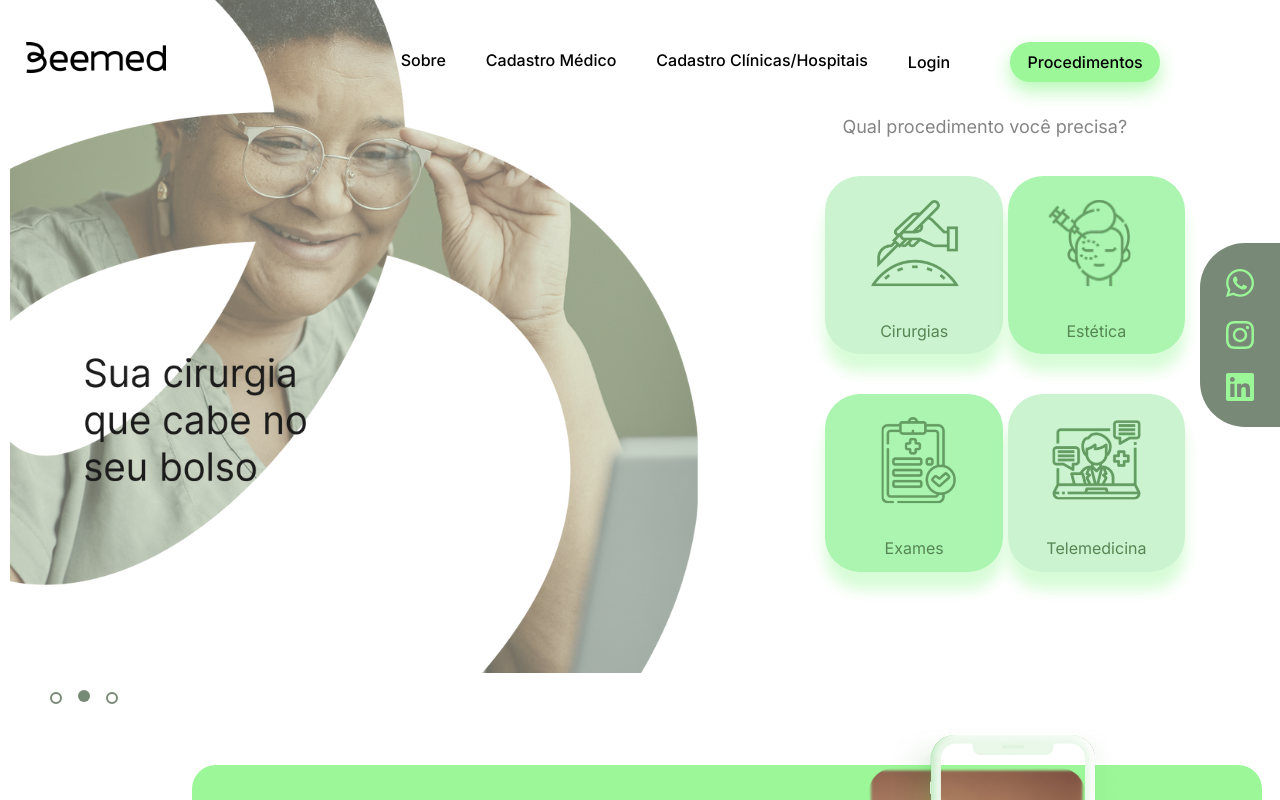
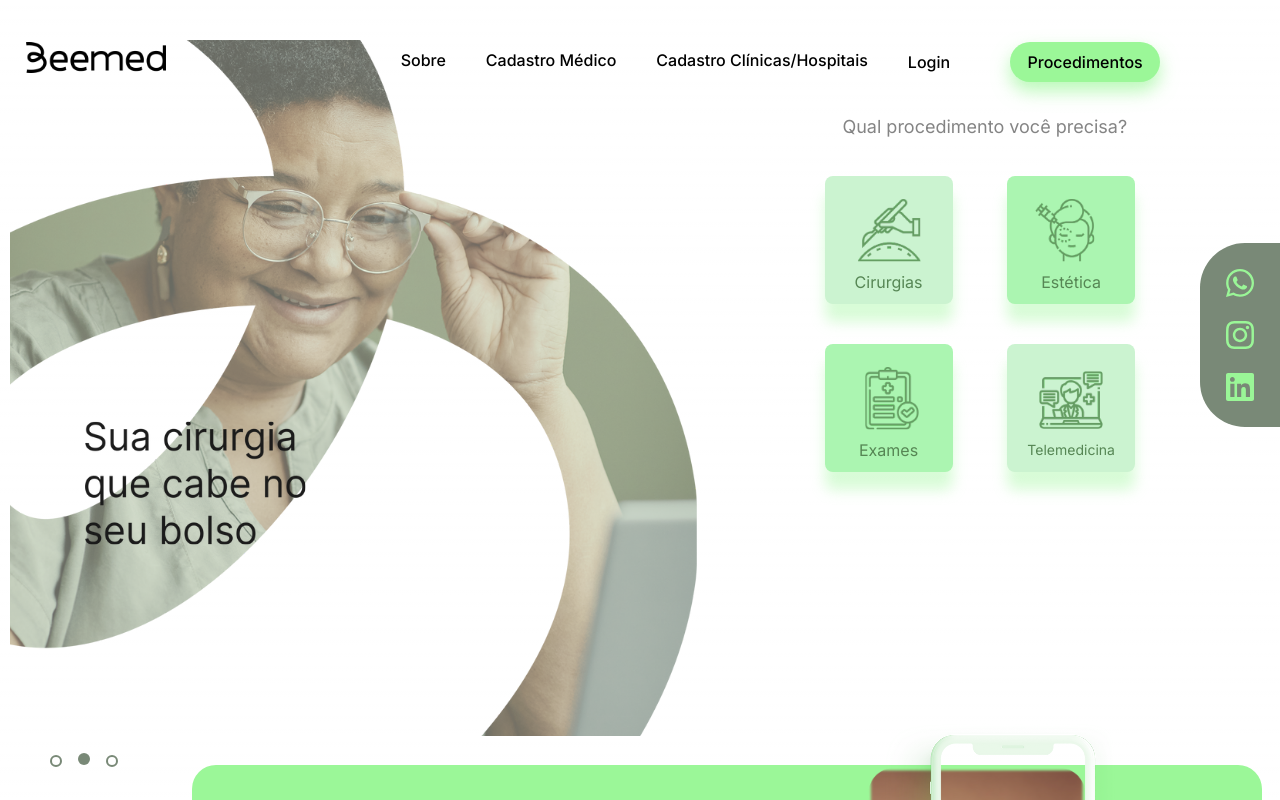
Before and after one commit to odevnicolas/beemed, a Next.js app: page / in a window 1280 px wide. Shown: the top 800 px of the page. Built offline with nearby package versions, Linux system fonts and the light colour scheme.

Commit message:
fix: medic screen

```diff
--- a/src/components/TipoProced/proced.tsx
+++ b/src/components/TipoProced/proced.tsx
@@ -14,37 +14,37 @@ const images = [
 const TipoProced: React.FC = () => {
   return (
     <div className="float-right w-[45%] mr-8 -mt-[2%] p-10">
-      <div className=" float-left  -ml-[141.5%] mt-[-28%] -z-50">
+      <div className=" float-left  -ml-[141.5%] mt-[-15%] -z-50">
        <Carousel
        images={images}
-       imageClassName="h-[705px]"
+       imageClassName="2xl:h-[44rem] xl:h-[44rem] lg:h-[40rem] md:h-[25rem] sm:h-[20rem]"
        imageStyle={{ objectFit: 'cover'}}
        />
       </div>
       <p className="text-center ml-[10%] text-[18px] text-ContainerFrase">Qual procedimento você precisa?</p>
       <div className="grid grid-cols-2 gap-8 mt-5">
       <Link href="/cirurgias">
-        <button className="bg-ContainerProced1 text-ContainerFraseProced h-[11.1em] w-[11.1em] rounded-[35px] mt-4 ml-[46%] flex flex-col items-center justify-center drop-shadow-[0_18px_7px_rgba(155,247,152,0.39)] transition duration-300 ease-in-out transform hover:scale-110 ">
+        <button className="bg-ContainerProced1 text-ContainerFraseProced 2xl:h-[11.1rem] 2xl:w-[11.1rem] xl:h-[8rem] xl:w-[8rem] lg:h-[6.5rem] lg:w-[6.5rem] md:h-[5.8rem] md:w-[5.8rem] sm:h-[4.6rem] sm:w-[4.6rem] sm:rounded-lg md:rounded-lg rounded-[35px] mt-4 ml-[46%] flex flex-col items-center justify-center drop-shadow-[0_18px_7px_rgba(155,247,152,0.39)] transition duration-300 ease-in-out transform hover:scale-110 ">
           <img src="./Cirurgias.svg" alt="" className="w-[50%] h-auto mt-3 transition duration-150 ease-out hover:ease-in" />
-          <p className="mt-8 text-center">Cirurgias</p>
+          <p className="2xl:mt-8 xl:mt-2  text-center">Cirurgias</p>
         </button>
       </Link>
       <Link href="/estetica">
-        <button className="bg-ContainerProced2 text-ContainerFraseProced h-[11.1em] w-[11.1em] rounded-[35px] mt-4 ml-[12%] flex flex-col items-center justify-center drop-shadow-[0_18px_7px_rgba(155,247,152,0.39)] transition duration-300 ease-in-out transform hover:scale-110">
+        <button className="bg-ContainerProced2 text-ContainerFraseProced 2xl:h-[11.1rem] 2xl:w-[11.1rem] xl:h-[8rem] xl:w-[8rem] lg:h-[6.5rem] lg:w-[6.5rem] md:h-[5.8rem] md:w-[5.8rem] sm:h-[4.6rem] sm:w-[4.6rem] sm:rounded-lg md:rounded-lg rounded-[35px] mt-4 ml-[12%] flex flex-col items-center justify-center drop-shadow-[0_18px_7px_rgba(155,247,152,0.39)] transition duration-300 ease-in-out transform hover:scale-110">
           <img src="./Estética.svg" alt="" className="w-[50%] h-auto mr-2 mt-3" />
-          <p className="mt-8 text-center">Estética</p>
+          <p className="2xl:mt-8 xl:mt-2  text-center">Estética</p>
         </button>
         </Link>
         <Link href="/exames">
-          <button className="bg-ContainerProced2 text-ContainerFraseProced h-[11.1em] w-[11.1em] rounded-[35px] mt-2 ml-[46%] flex flex-col items-center justify-center drop-shadow-[0_18px_7px_rgba(155,247,152,0.39)] transition duration-300 ease-in-out transform hover:scale-110">
+          <button className="bg-ContainerProced2 text-ContainerFraseProced 2xl:h-[11.1rem] 2xl:w-[11.1rem] xl:h-[8rem] xl:w-[8rem] lg:h-[6.5rem] lg:w-[6.5rem] md:h-[5.8rem] md:w-[5.8rem] sm:h-[4.6rem] sm:w-[4.6rem] sm:rounded-lg rounded-[35px] mt-2 ml-[46%] md:rounded-lg flex flex-col items-center justify-center drop-shadow-[0_18px_7px_rgba(155,247,152,0.39)] transition duration-300 ease-in-out transform hover:scale-110">
             <img src="./Exames.svg" alt="" className="w-[50%] h-auto mt-3" />
-            <p className="mt-8 text-center">Exames</p>
+            <p className="2xl:mt-8 xl:mt-2  text-center">Exames</p>
           </button>
         </Link>
         <Link href="/telemedicina">
-          <button className="bg-ContainerProced1 text-ContainerFraseProced h-[11.1em] w-[11.1em] rounded-[35px] mt-2 ml-[12%] flex flex-col items-center justify-center drop-shadow-[0_18px_7px_rgba(155,247,152,0.39)] transition duration-300 ease-in-out transform hover:scale-110">
+          <button className="bg-ContainerProced1 text-ContainerFraseProced 2xl:h-[11.1rem] 2xl:w-[11.1rem] xl:h-[8rem] xl:w-[8rem] lg:h-[6.5rem] lg:w-[6.5rem] md:h-[5.8rem] md:w-[5.8rem] sm:h-[4.6rem] sm:w-[4.6rem] sm:rounded-lg rounded-[35px] mt-2 ml-[12%] md:rounded-lg flex flex-col items-center justify-center drop-shadow-[0_18px_7px_rgba(155,247,152,0.39)] transition duration-300 ease-in-out transform hover:scale-110">
             <img src="./Telemedicina.svg" alt="" className="w-[50%] h-auto mt-3" />
-            <p className="mt-8 text-center">Telemedicina</p>
+            <p className="2xl:mt-8 xl:mt-2 text-center md:text-sm sm:text-[0.7rem]">Telemedicina</p>
           </button>
         </Link>
       </div>
--- a/src/pages/Home/index.tsx
+++ b/src/pages/Home/index.tsx
@@ -13,9 +13,9 @@ const Home: React.FC = () => {
       <Header activeRoute={activeRote} />
       <Social />
       <Proced />
-      <div className=" mt-[52%] mb-[5%] ml-[15%]  bg-[#9BF798]  rounded-3xl w-[1070px] h-80">
+      <div className=" mt-[52%] mb-[5%] ml-[15%]  bg-[#9BF798]  rounded-3xl w-[1070px] h-80 2xl:visible xl:visible lg:invisible md:invisible sm:invisible">
         <div className=" px-20 py-14">
-          <p className="text-[16px] leading-8 font-normal text-black">
+          <p className="text-[16px] leading-8 font-normal text-black ">
             A Beemed sonha em tornar as cirurgias e os
             <br /> procedimentos médicos acessíveis para mais pessoas. Para{' '}
             <br /> alcançar esse objetivo, a empresa negocia <br /> previamente
```
